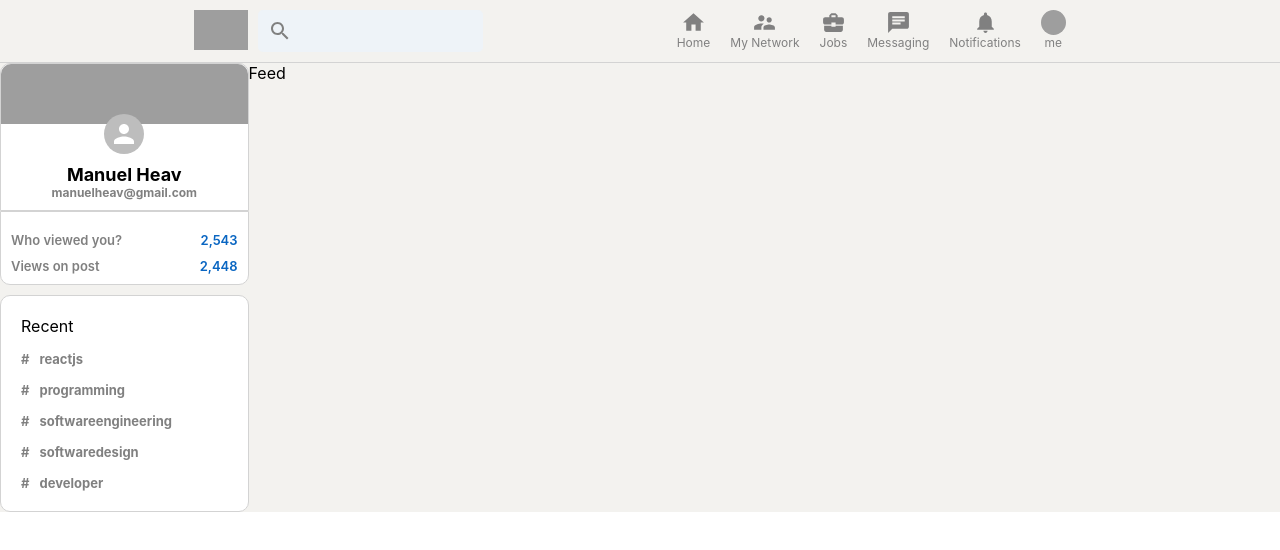
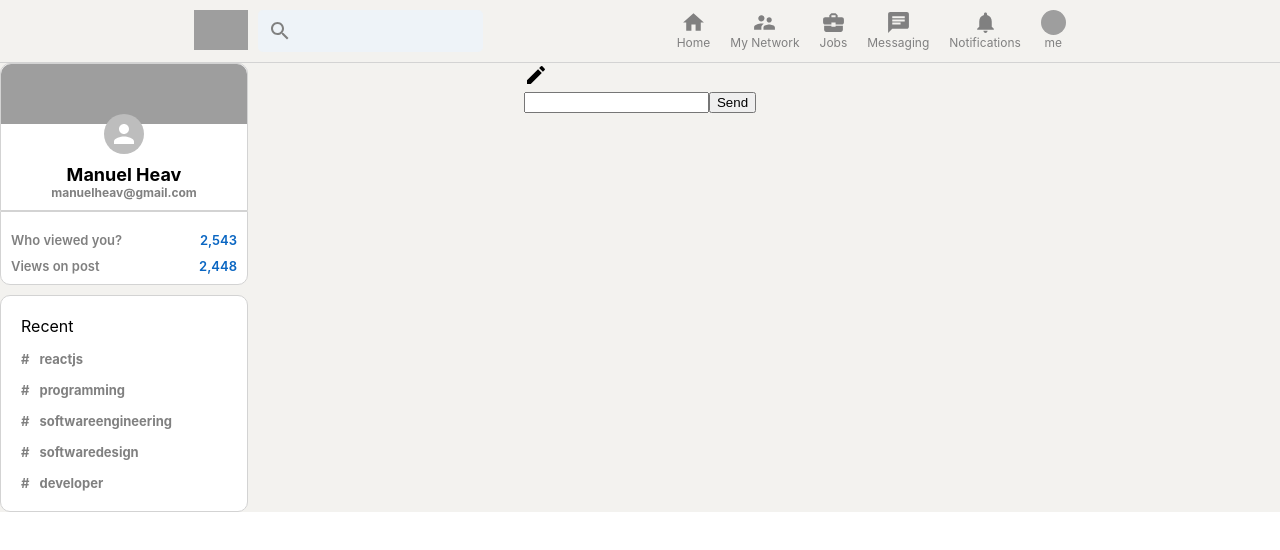
Before and after one commit to Manuel-heav/linkedin-clone, a React (Create React App) app: page / in a window 1280 px wide. Shown: the top 550 px of the page. Built offline with nearby package versions, Linux system fonts and the light colour scheme; grey boxes are pictures that could not be loaded.

Commit message:
working on feed

```diff
--- a/src/Feed.css
+++ b/src/Feed.css
@@ -0,0 +1,9 @@
+.feed{
+    flex: 0.6;
+    margin: 0 20px;
+}
+
+.feed__inputContainer{
+    display: flex;
+    justify-content: space-evenly;
+}
--- a/src/Feed.jsx
+++ b/src/Feed.jsx
@@ -1,9 +1,18 @@
 import React from 'react'
 import './Feed.css'
+import CreateIcon from '@mui/icons-material/Create';
 const Feed = () => {
   return (
     <div className="feed">
-        Feed
+        <div className="feed__inputContainer">
+            <div className="feed__input">
+                <CreateIcon />
+                <form>
+                    <input type="text" />
+                    <button type="submit">Send</button>
+                </form>
+            </div>
+        </div>
     </div>
   )
 }
```
